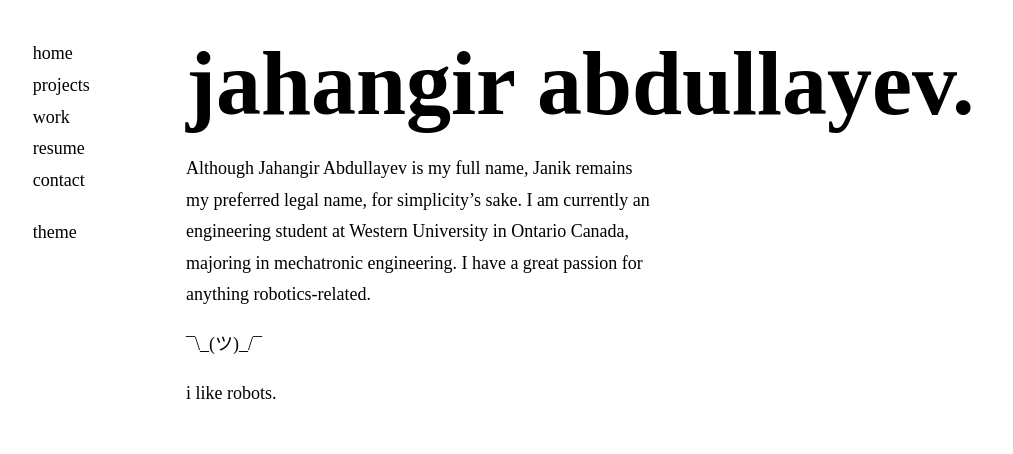
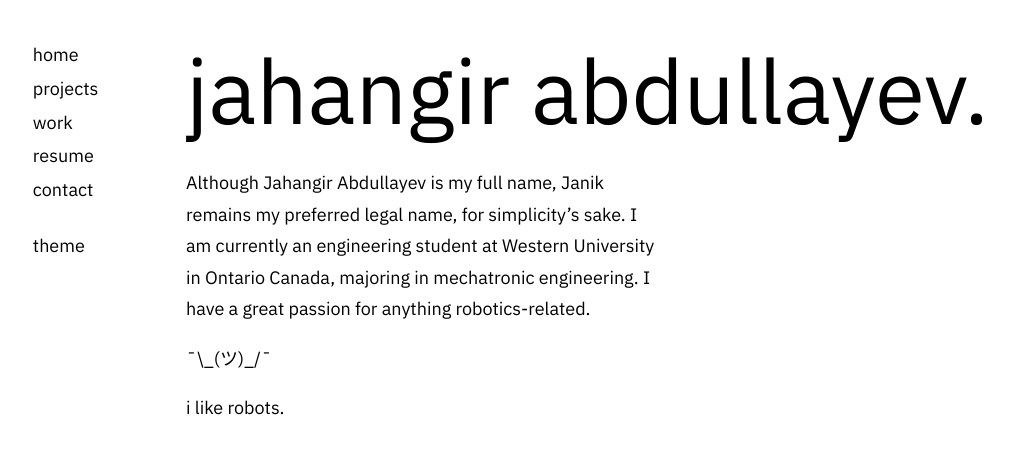
Before and after one commit to JanikThePanic/my-site, a React (Create React App) app: page / in a window 1280 px wide. Shown: the top 454 px of the page, without its empty margins (12-1025 px from the left). Built offline with nearby package versions, Linux system fonts and the light colour scheme.

Commit message:
back to ibm plex sans :pencil2:
sans serif was a phase :disappointed:

```diff
--- a/public/index.html
+++ b/public/index.html
@@ -8,10 +8,10 @@
 		<link rel="preconnect" href="https://fonts.gstatic.com" crossorigin />
 
 		<!-- IBM Plex font -->
-		<!-- <link
+		<link
 			href="https://fonts.googleapis.com/css2?family=IBM+Plex+Sans&display=swap"
 			rel="stylesheet"
-		/> -->
+		/>
 
 		<!-- Roboto Mono @weight 200 -->
 		<!-- <link
@@ -20,12 +20,12 @@
 		/> -->
 
 		<!-- IBM Plex Serif Designed by Mike Abbink, Bold Monday -->
-		<link rel="preconnect" href="https://fonts.googleapis.com" />
+		<!-- <link rel="preconnect" href="https://fonts.googleapis.com" />
 		<link rel="preconnect" href="https://fonts.gstatic.com" crossorigin />
 		<link
 			href="https://fonts.googleapis.com/css2?family=IBM+Plex+Serif:wght@100;300;400&display=swap"
 			rel="stylesheet"
-		/>
+		/> -->
 
 		<!-- dont mind this -->
 		<meta
--- a/src/css/index.css
+++ b/src/css/index.css
@@ -3,8 +3,8 @@
 /* varibles for colours, fonts, and other */
 :root {
 	/* Typography */
-	font-family: "IBM Plex Serif Light", serif;
-	--font: "IBM Plex Serif Light", serif;
+	font-family: "IBM Plex Sans", sans-serif;
+	--font: "IBM Plex Sans", sans-serif;
 
 	/* widths (with the navbar and all that) */
 	--nav-width: 190px;
@@ -49,6 +49,7 @@ body {
 .page p {
 	line-height: 175%;
 	width: var(--text-max-width);
+	font-weight: 200;
 }
 
 /* links */
@@ -69,14 +70,14 @@ a:hover {
 /* page titles */
 .page-title {
 	font-size: 5em;
-	font-weight: bold;
+	font-weight: 300;
 	margin: 2rem 0 0 0;
 }
 
 /* h2 */
 .page-h2 {
 	font-size: 2em;
-	font-weight: 400;
+	font-weight: 300;
 	margin: 2rem 0 0 0;
 }
 
```
